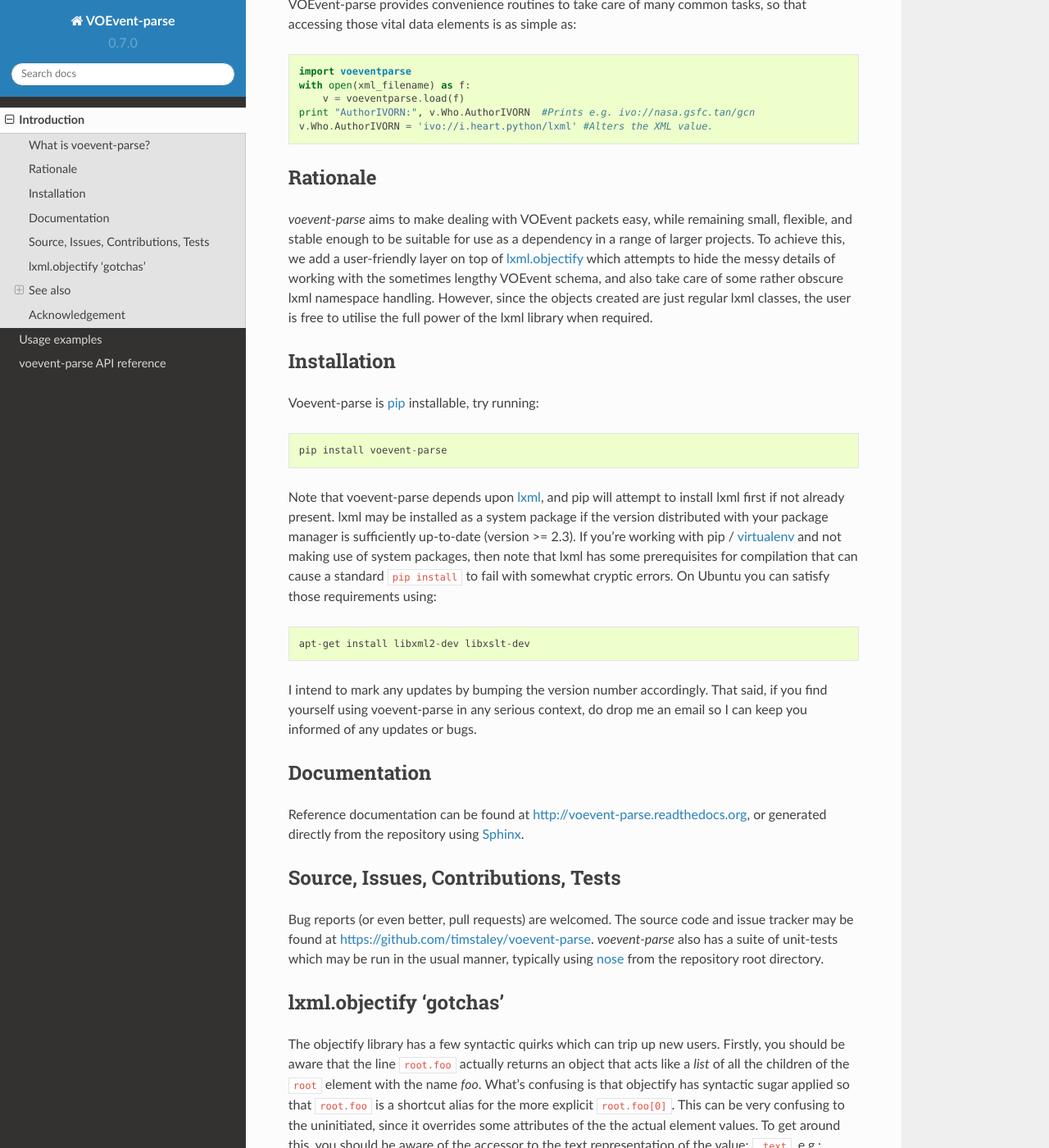
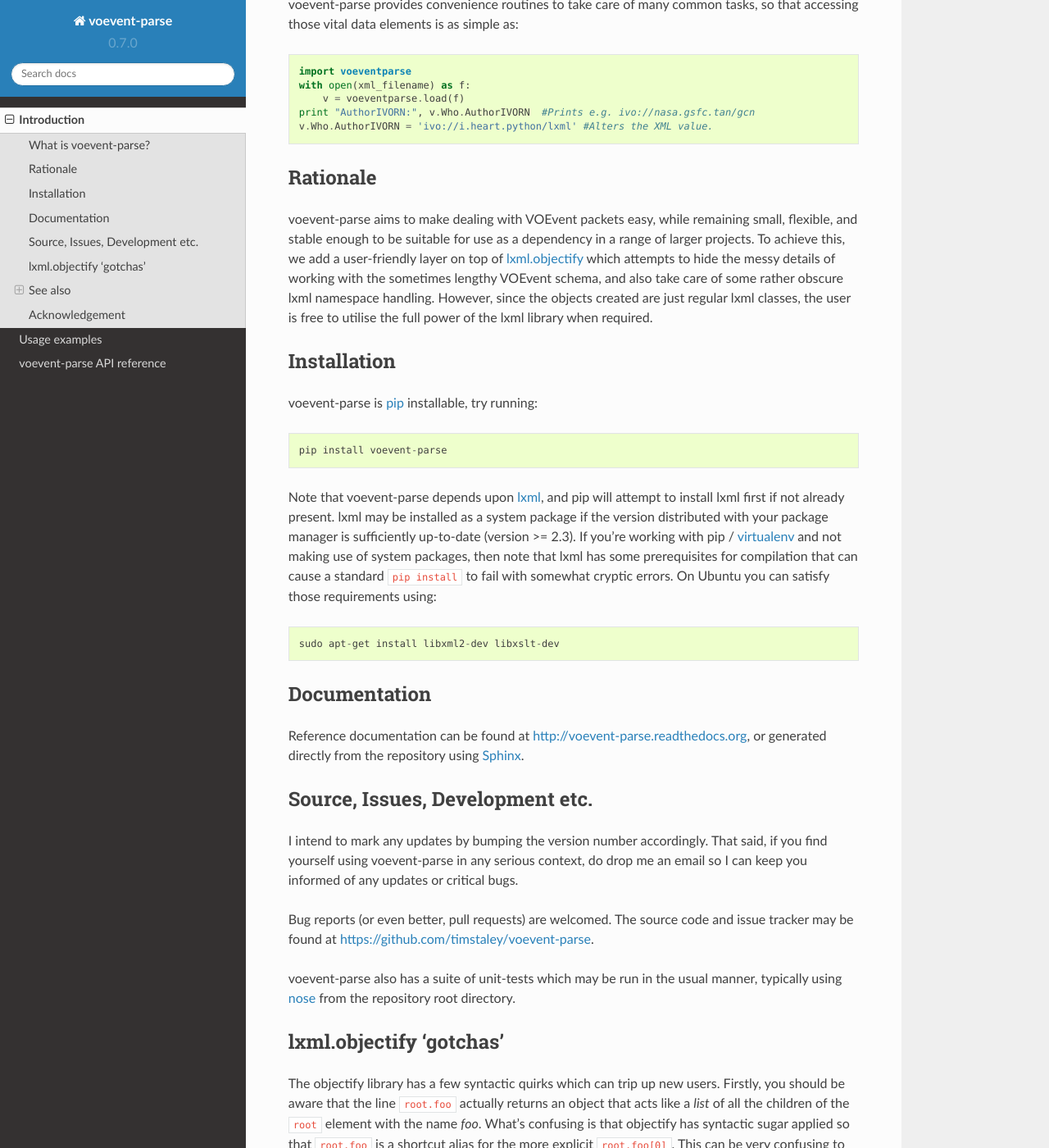
Before and after one commit to timstaley/voevent-parse, a Sphinx documentation site: the page built from documentation/source/intro.rst, in a window 1280 px wide and 1400 px high, scrolled down 294 px. Shown: the whole window at 82% size. Built offline with Sphinx 7.4.7 and the Read the Docs theme 2.0.0, drawn with Linux system fonts in a browser that asks for light colours; the version number is read from the project's files by our own code; some of the changed text lies outside the part shown.

```diff
--- a/documentation/source/conf.py
+++ b/documentation/source/conf.py
@@ -44,7 +44,7 @@ source_suffix = '.rst'
 master_doc = 'index'
 
 # General information about the project.
-project = u'VOEvent-parse'
+project = u'voevent-parse'
 copyright = u'2013,2014 Tim Staley'
 
 # The version info for the project you're documenting, acts as replacement for
--- a/documentation/source/intro.rst
+++ b/documentation/source/intro.rst
@@ -9,7 +9,7 @@ A lightweight library for parsing, manipulating, and generating
 `VOEvent <http://wiki.ivoa.net/twiki/bin/view/IVOA/IvoaVOEvent>`_ XML packets,
 built atop  `lxml.objectify`_.
 
-VOEvent-parse provides convenience routines to take care of many
+voevent-parse provides convenience routines to take care of many
 common tasks, so that accessing those vital data elements is as simple as::
 
     import voeventparse
@@ -20,7 +20,7 @@ common tasks, so that accessing those vital data elements is as simple as::
 
 Rationale
 ---------
-*voevent-parse* aims to make dealing with VOEvent packets easy, while remaining
+voevent-parse aims to make dealing with VOEvent packets easy, while remaining
 small, flexible, and stable enough to be suitable for use as a dependency in a
 range of larger projects.
 To achieve this, we add a user-friendly layer on top of
@@ -33,7 +33,7 @@ is free to utilise the full power of the lxml library when required.
 
 Installation
 ------------
-Voevent-parse is pip_ installable, try running::
+voevent-parse is pip_ installable, try running::
 
     pip install voevent-parse
 
@@ -47,11 +47,8 @@ standard ``pip install``
 to fail with somewhat cryptic errors.
 On Ubuntu you can satisfy those requirements using::
 
-    apt-get install libxml2-dev libxslt-dev
+    sudo apt-get install libxml2-dev libxslt-dev
 
-I intend to mark any updates by bumping the version number accordingly.
-That said, if you find yourself using voevent-parse in any serious context,
-do drop me an email so I can keep you informed of any updates or bugs.
 
 
 Documentation
@@ -60,11 +57,17 @@ Reference documentation can be found at
 http://voevent-parse.readthedocs.org,
 or generated directly from the repository using Sphinx_.
 
-Source, Issues, Contributions, Tests
-------------------------------------
-Bug reports (or even better, pull requests) are welcomed. The source code and
-issue tracker may be found at https://github.com/timstaley/voevent-parse.
-*voevent-parse* also has a suite of unit-tests which may be run in the usual
+Source, Issues, Development etc.
+--------------------------------
+I intend to mark any updates by bumping the version number accordingly.
+That said, if you find yourself using voevent-parse in any serious context,
+do drop me an email so I can keep you informed of any updates or critical bugs.
+
+Bug reports (or even better, pull requests) are welcomed.
+The source code and issue tracker may be found at
+https://github.com/timstaley/voevent-parse.
+
+voevent-parse also has a suite of unit-tests which may be run in the usual
 manner, typically using nose_ from the repository root directory.
 
 
@@ -115,7 +118,7 @@ as an lxml ``Element`` in order to co-exist with its siblings::
     siblings_root.bars.bar[1] = 42
     print etree.tostring(siblings_root, pretty_print=True)
 
-... which is another reason to use *voevent-parse* as a user-friendly interface
+... which is another reason to use voevent-parse as a user-friendly interface
 for common operations.
 
 For some more examples, you might also try:
@@ -149,7 +152,7 @@ basic routines for submitting VOEvents to a broker for publication.
 
 Acknowledgement
 ---------------
-If you make use of *voevent-parse* in work leading to a publication, we ask
+If you make use of voevent-parse in work leading to a publication, we ask
 that you cite the `ASCL entry <http://ascl.net/1411.003>`_.
 
 
--- a/requirements.txt
+++ /dev/null
@@ -1 +0,0 @@
-lxml>=2.3
--- a/setup.py
+++ b/setup.py
@@ -1,9 +1,6 @@
 #!/usr/bin/env python
 
 from setuptools import setup
-
-with open('requirements.txt') as f:
-    required = f.read().splitlines()
 
 setup(
     name="voevent-parse",
@@ -15,6 +12,6 @@ setup(
     author="Tim Staley",
     author_email="timstaley337@gmail.com",
     url="https://github.com/timstaley/voevent-parse",
-    install_requires=required,
+    install_requires="lxml>=2.3, <4.0",
     test_suite='voeventparse.tests'
 )
```
Also changed, not shown: 1 other file.
